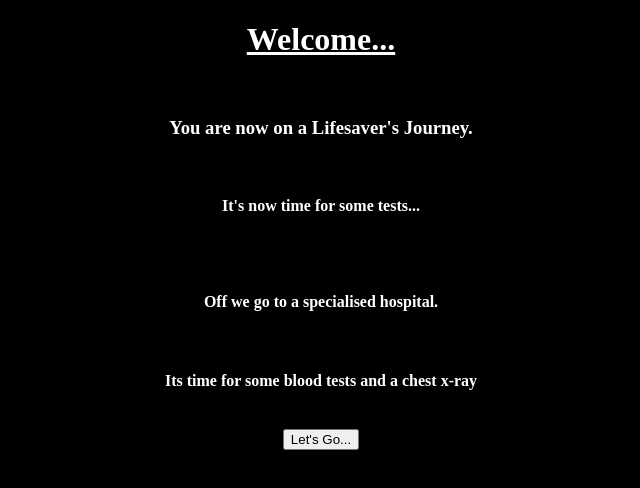
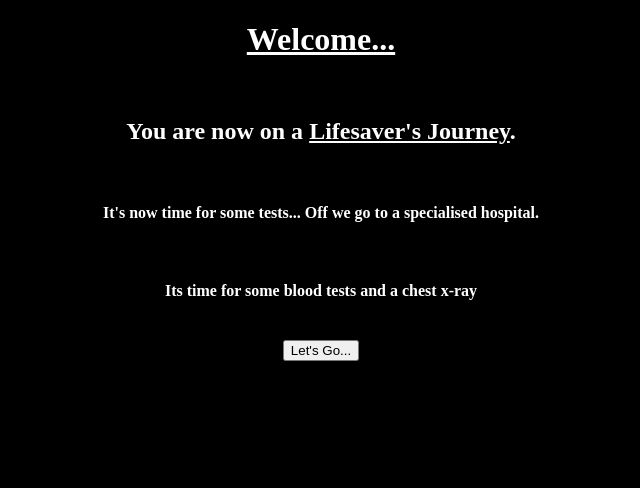
Before and after one commit to ShanzyHolm/AnthonyNolan-JourneyVisualisation, a website: page public/welcome.html in a window 1280 px wide. Shown: the whole page, without its empty margins (319-959 px from the left). Drawn offline with Linux system fonts and the light colour scheme.

Commit message:
updating text

```diff
--- a/public/welcome.html
+++ b/public/welcome.html
@@ -12,12 +12,11 @@
     <div id="root"></div>
     <h1><u>Welcome...</u></h1>
     <br />
-    <h3>You are now on a Lifesaver's Journey.</h3>
+    <h2>You are now on a <u>Lifesaver's Journey</u>.</h2>
     <br />
-    <h4>It's now time for some tests...</h4>
-    <br />
-    <br />
-    <h4>Off we go to a specialised hospital.</h4>
+    <h4>
+      It's now time for some tests... Off we go to a specialised hospital.
+    </h4>
     <br />
     <h4>Its time for some blood tests and a chest x-ray</h4>
     <br />
```
Also changed, not shown: public/index.html (+2 -2 lines), public/next.html (+1 -1 lines).
